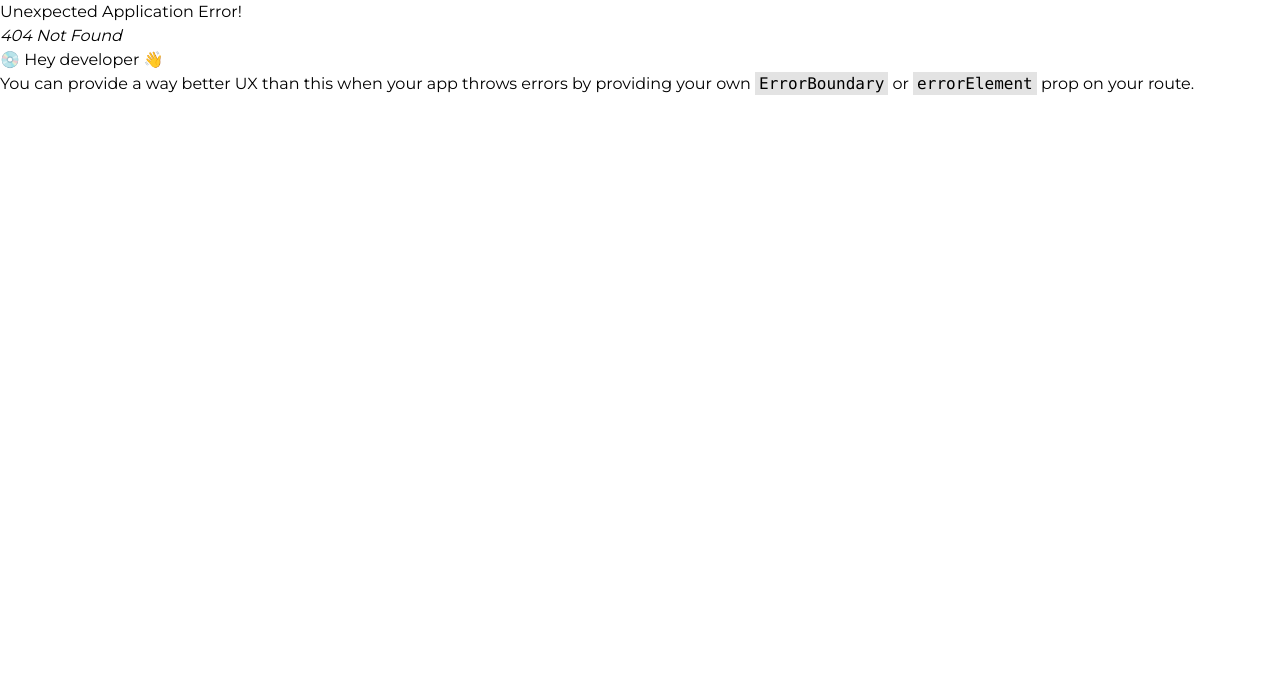
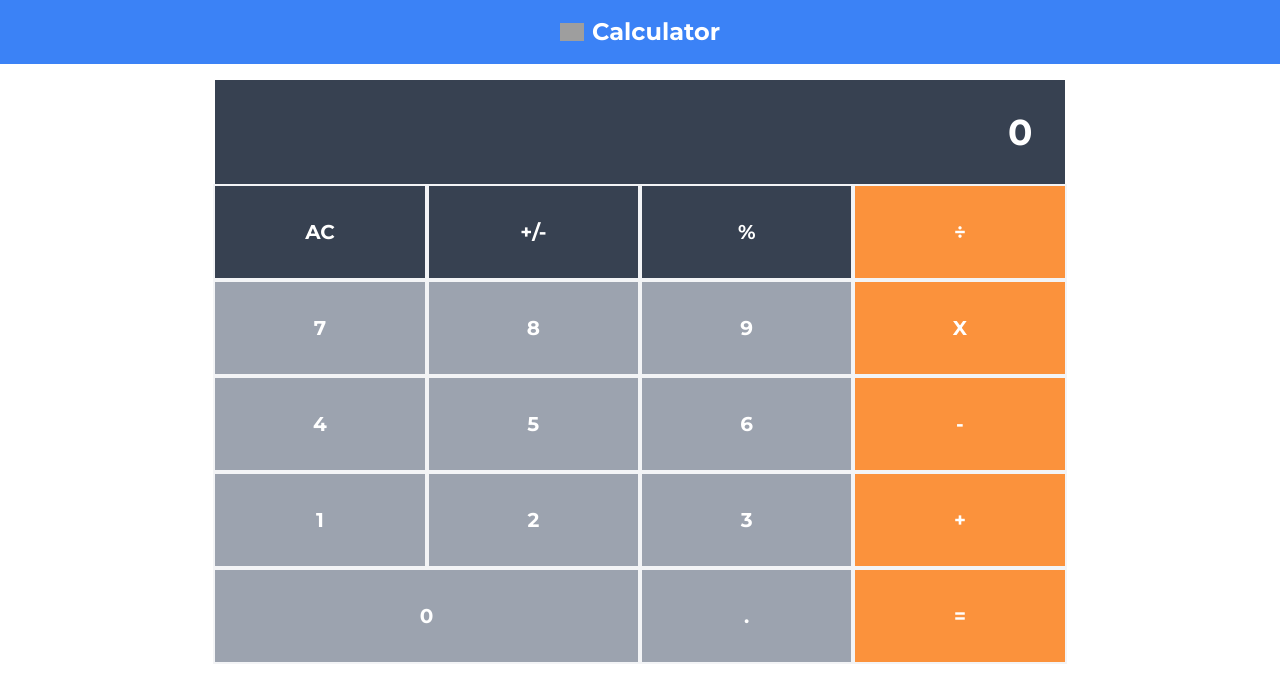
Before and after one commit to ShlokD/fe-challenges, a React (Vite) app: page /calculator in a window 1280 px wide. Before the commit this address had no page. Shown: the top 700 px of the page. Built offline with nearby package versions, Linux system fonts and the light colour scheme; grey boxes are pictures that could not be loaded.

Commit message:
Add calculator

```diff
--- a/src/App.tsx
+++ b/src/App.tsx
@@ -102,6 +102,12 @@ function App() {
         <li className="text-2xl w-1/3 text-center my-2 bg-blue-500 text-white p-2 rounded-lg">
           <Link to={`/grocery-bingo`}>Grocery Bingo</Link>
         </li>
+        <li className="text-2xl w-1/3 text-center my-2 bg-blue-500 text-white p-2 rounded-lg">
+          <Link to={`/wishlist-app`}>Wishlist App</Link>
+        </li>
+        <li className="text-2xl w-1/3 text-center my-2 bg-blue-500 text-white p-2 rounded-lg">
+          <Link to={`/calculator`}>Calculator App</Link>
+        </li>
       </ul>
     </div>
   );
--- /dev/null
+++ b/src/calculator/index.tsx
@@ -0,0 +1,152 @@
+import { useState } from "react";
+
+import HomeLink from "../home-link";
+
+const checkCommand = (cmd: string) =>
+  cmd === "AC" || cmd === "+/-" || cmd === "%";
+
+const checkOperator = (cmd: string) =>
+  cmd === "/" || cmd === "X" || cmd === "-" || cmd === "+" || cmd === "=";
+
+const getResult = (a: number, b: number, op: string) => {
+  switch (op) {
+    case "+":
+      return a + b;
+    case "-":
+      return a - b;
+    case "X":
+      return a * b;
+    case "/":
+      return a / b;
+    default:
+      return 0;
+  }
+};
+
+type OpState = {
+  num: string;
+  sym: string;
+};
+
+const Calculator = () => {
+  const [value, setValue] = useState("0");
+  const [op, setOp] = useState<OpState>({ num: "0", sym: "" });
+  const [calcState, setCalcState] = useState("INIT");
+  const commands = [
+    "AC",
+    "+/-",
+    "%",
+    "/",
+    "7",
+    "8",
+    "9",
+    "X",
+    "4",
+    "5",
+    "6",
+    "-",
+    "1",
+    "2",
+    "3",
+    "+",
+    "0",
+    ".",
+    "=",
+  ];
+
+  const handleCommandClick = (cmd: string) => {
+    if (checkOperator(cmd)) {
+      if (!op.sym) {
+        setOp({ num: value, sym: cmd === "=" ? "" : cmd });
+        setCalcState("OP");
+      } else if (calcState !== "OP") {
+        const res = getResult(parseFloat(op.num), parseFloat(value), op.sym);
+        setOp({ num: `${res}`, sym: cmd === "=" ? "" : cmd });
+        setValue(`${res}`);
+        setCalcState("OP");
+      }
+    } else if (checkCommand(cmd)) {
+      if (cmd === "+/-") {
+        const inverted = 0 - parseFloat(value);
+        setValue(`${inverted}`);
+      }
+      if (cmd === "AC") {
+        if (calcState === "CE" || op.num === "0") {
+          setValue("0");
+          setCalcState("INIT");
+          setOp({ num: "0", sym: "" });
+        } else if (op.num !== "0" && calcState !== "INIT") {
+          setCalcState("CE");
+          setValue(op.num);
+        }
+      }
+      if (cmd === "%") {
+        setValue((prev) => {
+          return (parseFloat(prev) / 100).toFixed(2);
+        });
+      }
+    } else {
+      setValue((prev) => {
+        if (cmd === "0" && prev === "0") {
+          setCalcState("NUM");
+          return "0";
+        } else if (cmd === ".") {
+          setCalcState("NUM");
+          return prev + cmd;
+        } else if (calcState === "INIT") {
+          setCalcState("NUM");
+          return cmd;
+        } else if (calcState === "NUM") {
+          return prev + cmd;
+        } else if (calcState === "OP") {
+          setCalcState("NUM");
+          return cmd;
+        }
+        return cmd;
+      });
+    }
+  };
+
+  return (
+    <div className="flex flex-col w-full h-full justify-center">
+      <header className="bg-blue-500 p-4 flex flex-row justify-center gap-2 items-center">
+        <HomeLink />
+        <h1 className="font-bold text-2xl text-white"> Calculator </h1>
+      </header>
+      <main className="flex flex-col w-full items-center my-4 justify-center">
+        <div className="flex flex-col w-2/3 items-stretch">
+          <p
+            className="bg-gray-700 p-8 text-4xl font-bold text-white self-center text-right"
+            style={{
+              width: "99.5%",
+            }}
+          >
+            {value}
+          </p>
+          <div className="grid grid-rows-5 grid-cols-4">
+            {commands.map((cmd, i) => {
+              const isOperator = checkOperator(cmd);
+              const isCommand = checkCommand(cmd);
+              return (
+                <button
+                  className={`p-8 ${
+                    isOperator ? "bg-orange-400" : "bg-gray-400"
+                  } ${isCommand ? "bg-gray-700" : "bg-gray-400"}
+                ${
+                  cmd === "0" ? "col-span-2" : ""
+                } font-bold text-xl text-white border-2 border-gray-100`}
+                  key={`command-${i}`}
+                  onClick={() => handleCommandClick(cmd)}
+                >
+                  {cmd === "/" ? <>{"\u00F7"}</> : cmd}
+                </button>
+              );
+            })}
+          </div>
+        </div>
+      </main>
+    </div>
+  );
+};
+
+export default Calculator;
--- a/src/main.tsx
+++ b/src/main.tsx
@@ -34,6 +34,8 @@ const MoonpayCurrencies = React.lazy(() => import("./moonpay-currencies"));
 const MicrowaveApp = React.lazy(() => import("./microwave-app"));
 const ProseRenderer = React.lazy(() => import("./prose-renderer"));
 const GroceryBingo = React.lazy(() => import("./grocery-bingo"));
+const WishlistApp = React.lazy(() => import("./wishlist-app"));
+const Calculator = React.lazy(() => import("./calculator"));
 
 const router = createBrowserRouter([
   {
@@ -156,6 +158,14 @@ const router = createBrowserRouter([
     path: "/grocery-bingo",
     element: <GroceryBingo />,
   },
+  {
+    path: "/wishlist-app",
+    element: <WishlistApp />,
+  },
+  {
+    path: "/calculator",
+    element: <Calculator />,
+  },
 ]);
 
 export const Main = (
--- /dev/null
+++ b/src/wishlist-app/index.tsx
@@ -0,0 +1,165 @@
+import { FormEvent, useEffect, useState } from "react";
+
+import HomeLink from "../home-link";
+
+type Status = "DONE" | "OPEN";
+
+type ListItem = {
+  url: string;
+  title: string;
+  status: Status;
+};
+
+const getTitleFromURL = (pathname: string) => {
+  const title = pathname?.split("/").find((elem) => elem.length > 0);
+  if (title) {
+    return title.split("-").join(" ");
+  }
+  return null;
+};
+
+const Wishlist = () => {
+  const [list, setList] = useState<ListItem[]>([]);
+  const [url, setUrl] = useState("");
+
+  const saveToLocalStorage = () => {
+    window.localStorage.setItem("wishlist-db", JSON.stringify(list));
+  };
+
+  const readFromLocalStorage = () => {
+    const rawList = window.localStorage.getItem("wishlist-db");
+    if (rawList) {
+      try {
+        setList(JSON.parse(rawList));
+      } catch (e) {
+        return;
+      }
+    }
+  };
+
+  const handleSubmit = async (ev: FormEvent) => {
+    ev.preventDefault();
+    let urlObj = {} as URL;
+    try {
+      urlObj = new URL(url);
+    } catch (e) {
+      setUrl("");
+      return;
+    }
+
+    if (urlObj) {
+      const title = getTitleFromURL(urlObj?.pathname) || urlObj?.hostname;
+
+      setList((prev) => {
+        return [...prev, { url, title, status: "OPEN" }];
+      });
+    }
+    setUrl("");
+  };
+
+  const markDone = (index: number) => {
+    setList((prev) => {
+      const newList = prev.slice();
+      newList[index] = { ...newList[index], status: "DONE" };
+      return newList;
+    });
+  };
+
+  const deleteItem = (index: number) => {
+    setList((prev) => {
+      return prev.filter((_, i) => i !== index);
+    });
+  };
+
+  useEffect(() => {
+    saveToLocalStorage();
+  }, [list]);
+
+  useEffect(() => {
+    readFromLocalStorage();
+  }, []);
+
+  return (
+    <div className="flex flex-col w-full h-full justify-center">
+      <header className="bg-orange-800 p-4 flex flex-row justify-center gap-2 items-center">
+        <HomeLink />
+        <h1 className="font-bold text-2xl text-white"> WishIt! &#10024; </h1>
+      </header>
+      <main className="lg:w-2/3 flex flex-col items-center justify-center self-center">
+        <form
+          className="flex flex-row p-4 gap-2 items-center justify-center"
+          onSubmit={handleSubmit}
+        >
+          <div className="flex flex-col p-2">
+            <label className="font-bold" htmlFor="url-input">
+              Product Url
+            </label>
+            <input
+              type="url"
+              className="border-2 border-black p-2 text-lg"
+              id="url-input"
+              required
+              autoComplete="off"
+              value={url}
+              onChange={(ev) => setUrl((ev?.target as HTMLInputElement)?.value)}
+            />
+          </div>
+          <button
+            type="submit"
+            className="px-6 py-2 mt-6 text-white text-lg rounded-lg font-bold bg-orange-800"
+          >
+            Add
+          </button>
+        </form>
+
+        <h2 className="font-bold text-2xl">Items on your list</h2>
+
+        <div className="flex flex-col border-2 items-center p-2 m-2 w-4/5 gap-4">
+          {list.length === 0 && (
+            <p className="w-1/2 text-center">
+              Your wishlist is empty. Add some urls to get started
+            </p>
+          )}
+          {list.length > 0 &&
+            list.map((listItem, i) => {
+              return (
+                <div
+                  key={`wishlist-${i}`}
+                  className="flex flex-row gap-2 items-center"
+                >
+                  <a
+                    className={`${
+                      listItem.status === "OPEN"
+                        ? "text-black"
+                        : "line-through text-gray-200"
+                    } font-bold w-full text-center`}
+                    href={listItem.url}
+                    target="_blank"
+                    rel="noreferrer noorigin"
+                  >
+                    {listItem.title}
+                  </a>
+                  <button
+                    className="border-2 p-2 border-transparent bg-red-700 text-white"
+                    aria-label={`delete product ${i}`}
+                    onClick={() => deleteItem(i)}
+                  >
+                    X
+                  </button>
+                  <button
+                    className="border-2 p-2 border-transparent bg-green-700 text-white"
+                    aria-label={`mark as done product ${i}`}
+                    onClick={() => markDone(i)}
+                  >
+                    &#x2713;
+                  </button>
+                </div>
+              );
+            })}
+        </div>
+      </main>
+    </div>
+  );
+};
+
+export default Wishlist;
```
Also changed, not shown: 2 other files (tests, documents, lock files or other folders).
